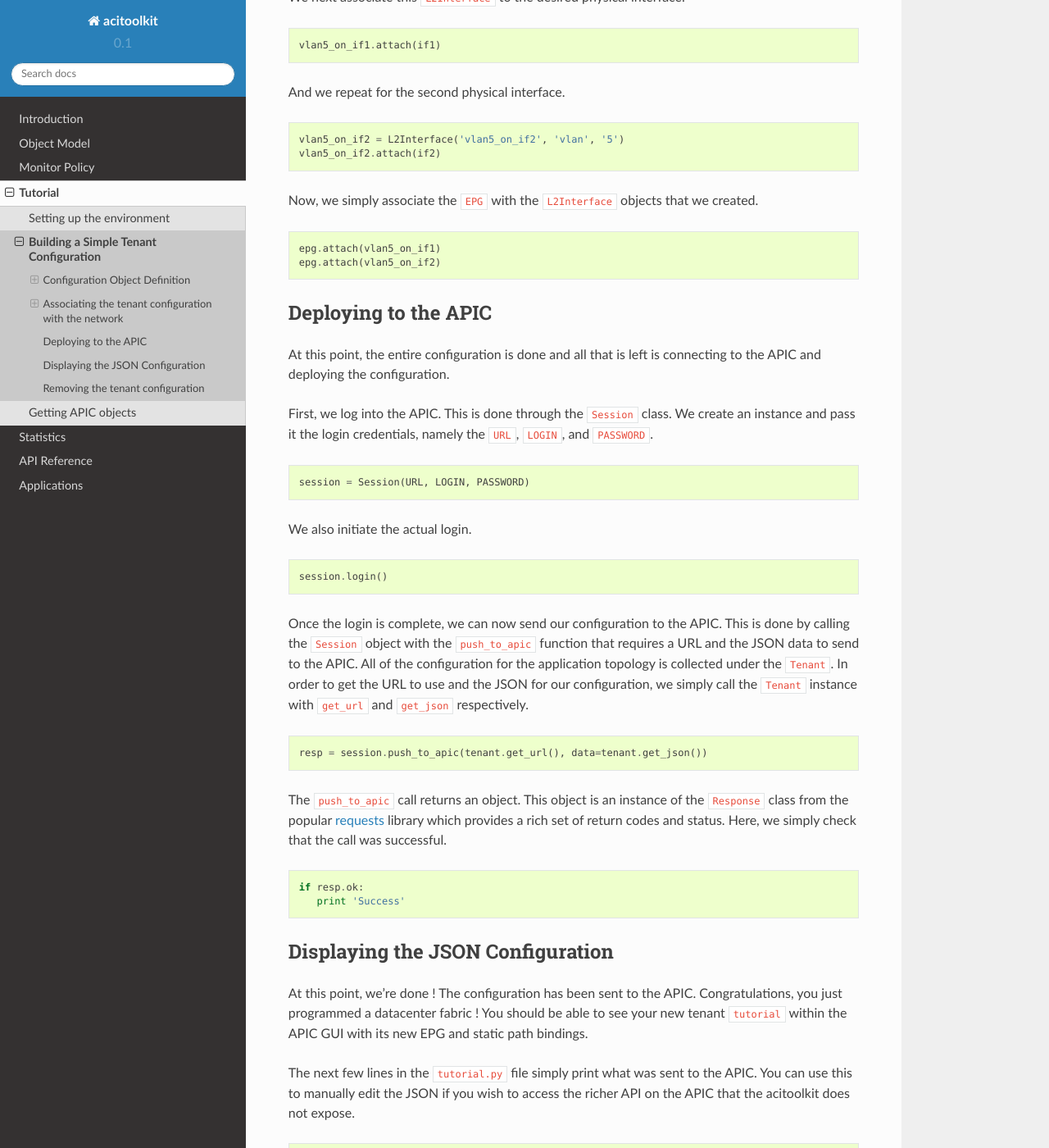
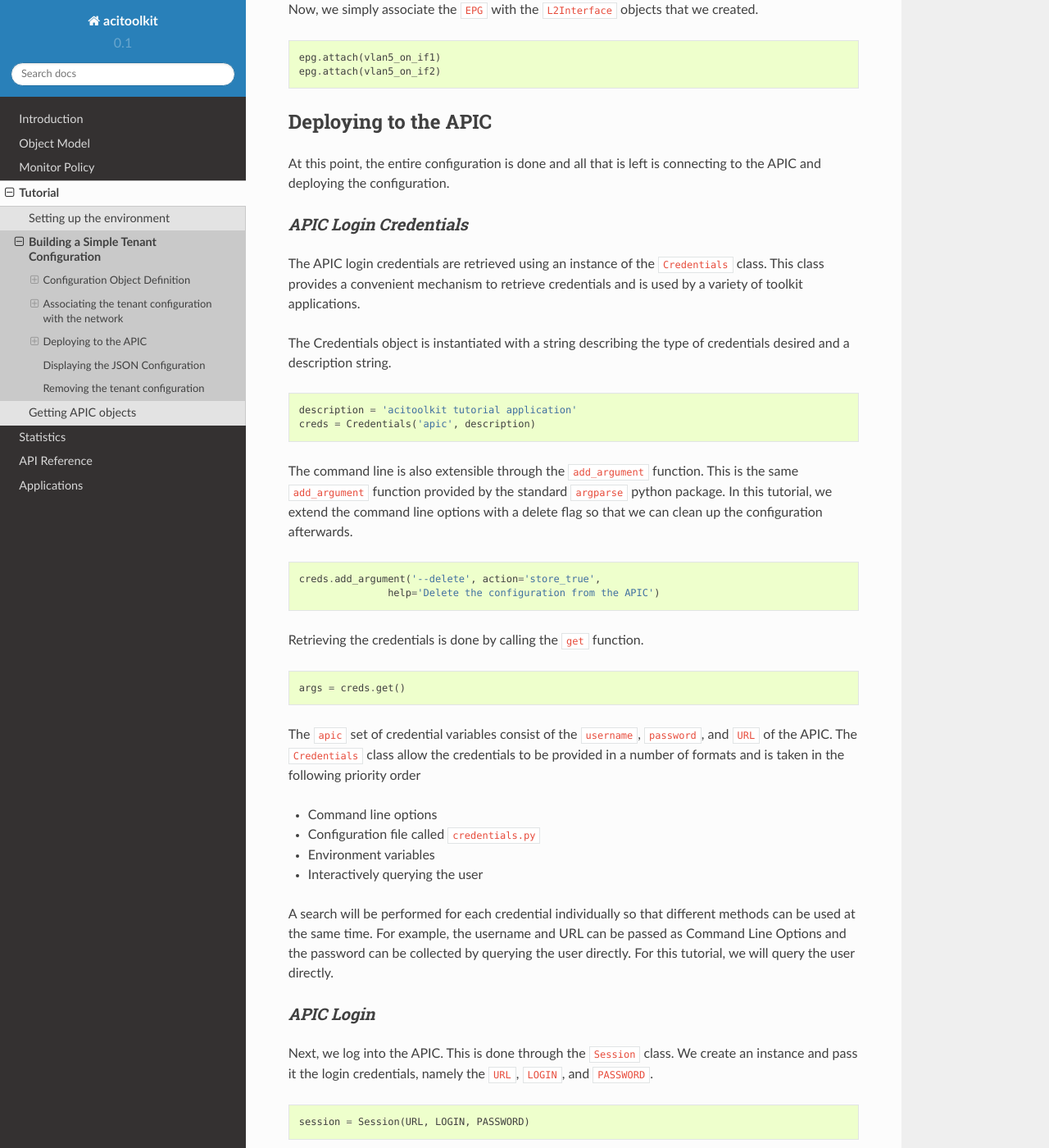
Before and after one commit to datacenter/acitoolkit, a Sphinx documentation site: the page built from docs/source/tutorialsimpleconfig.rst, in a window 1280 px wide and 1400 px high, scrolled down 2961 px. Shown: the whole window at 82% size. Built offline with Sphinx 7.4.7 and the Read the Docs theme 2.0.0, drawn with Linux system fonts in a browser that asks for light colours; some of the changed text lies outside the part shown.

Commit message:
Updated tutorial to get rid of credentials.py

```diff
--- a/docs/source/tutorialsimpleconfig.rst
+++ b/docs/source/tutorialsimpleconfig.rst
@@ -15,28 +15,15 @@ Configuration Object Definition
 `Imports`
 ~~~~~~~~~
 The first part of the tutorial program consists of the ``import``
-statements.  The ``acitoolkit`` module from the acitoolkit package is
-imported as is the ``credentials.py`` file.
+statement.  The ``acitoolkit`` module from the acitoolkit package is
+imported.
 
 .. code-block:: python
 
    from acitoolkit.acitoolkit import *
-   from credentials import *
 
 The ``acitoolkit`` module within the acitoolkit package provides
 access to all of the acitoolkit configuration.
-
-The ``credentials.py`` file contains the login credentials for the
-APIC and is shown in its entirety below.  It contains the following
-variables: ``LOGIN``, ``PASSWORD``, ``URL``, and ``IPADDR``.  These
-variables should be modified to the settings of your particular APIC.
-
-.. code-block:: python
-
-   LOGIN = 'admin'
-   PASSWORD = 'password'
-   IPADDR = '10.1.1.1'
-   URL = 'https://' + IPADDR
 
 `Tenant Creation`
 ~~~~~~~~~~~~~~~~~
@@ -182,7 +169,56 @@ Deploying to the APIC
 At this point, the entire configuration is done and all that is left
 is connecting to the APIC and deploying the configuration.
 
-First, we log into the APIC.  This is done through the ``Session``
+`APIC Login Credentials`
+~~~~~~~~~~~~~~~~~~~~~~~~
+
+The APIC login credentials are retrieved using an instance of the
+``Credentials`` class. This class provides a convenient mechanism to
+retrieve credentials and is used by a variety of toolkit applications.
+
+The Credentials object is instantiated with a string describing the type
+of credentials desired and a description string.
+
+.. code-block:: python
+
+    description = 'acitoolkit tutorial application'
+    creds = Credentials('apic', description)
+
+The command line is also extensible through the ``add_argument`` function.
+This is the same ``add_argument`` function provided by the standard ``argparse``
+python package. In this tutorial, we extend the command line options with a
+delete flag so that we can clean up the configuration afterwards.
+
+.. code-block:: python
+
+    creds.add_argument('--delete', action='store_true',
+                   help='Delete the configuration from the APIC')
+
+
+Retrieving the credentials is done by calling the ``get`` function.
+
+.. code-block:: python
+
+        args = creds.get()
+
+The ``apic`` set of credential variables consist of the ``username``, ``password``,
+and ``URL`` of the APIC. The ``Credentials`` class allow the credentials to be
+provided in a number of formats and is taken in the following priority order
+
+* Command line options
+* Configuration file called ``credentials.py``
+* Environment variables
+* Interactively querying the user
+
+A search will be performed for each credential individually so that different
+methods can be used at the same time.  For example, the username and URL can be
+passed as Command Line Options and the password can be collected by querying
+the user directly.  For this tutorial, we will query the user directly.
+
+`APIC Login`
+~~~~~~~~~~~~
+
+Next, we log into the APIC.  This is done through the ``Session``
 class.  We create an instance and pass it the login credentials,
 namely the ``URL``, ``LOGIN``, and ``PASSWORD``.
 
@@ -241,19 +277,23 @@ expose.
 Removing the tenant configuration
 ---------------------------------
 
-The last few lines of the tutorial.py file are commented out.  This is
-because if executed they will delete the configuration that we just
-sent to the APIC.  In order to delete the tenant configuration, we
-simply mark the ``Tenant`` as deleted and push the configuration to
-the APIC.  This causes all of the configuration underneath the
-``Tenant`` to be deleted.
+You might have noticed that we jumped over 2 lines of the tutorial code,
+specifically the following lines.
 
 .. code-block:: python
 
-   #tenant.mark_as_deleted()
-   #resp = session.push_to_apic(tenant.get_url(), data=tenant.get_json())
+    if args.delete:
+        tenant.mark_as_deleted()
 
-So, if you uncomment these 2 lines and re-run the entire
-``tutorial.py`` file, you will again push the configuration to the
-APIC, print it again, and then immediately delete the configuration
-leaving you where we started.
+The ``args.delete`` is set if the ``--delete`` command line option is given.
+Calling the ``mark_as_deleted`` function will cause the tenant to be deleted
+from the APIC when the configuration is pushed.  It should be noted that
+deleting the tenant will cause all of the configuration for the tenant to be
+deleted. This will allow us to run the tutorial and then run it again to delete
+the configuration by executing the following commands.::
+
+    python tutorial.py
+    python tutorial.py --delete
+
+The first command will push the configuration to the APIC and the second
+command will delete the configuration leaving you where we started.
```
Also changed, not shown: 1 other file.
